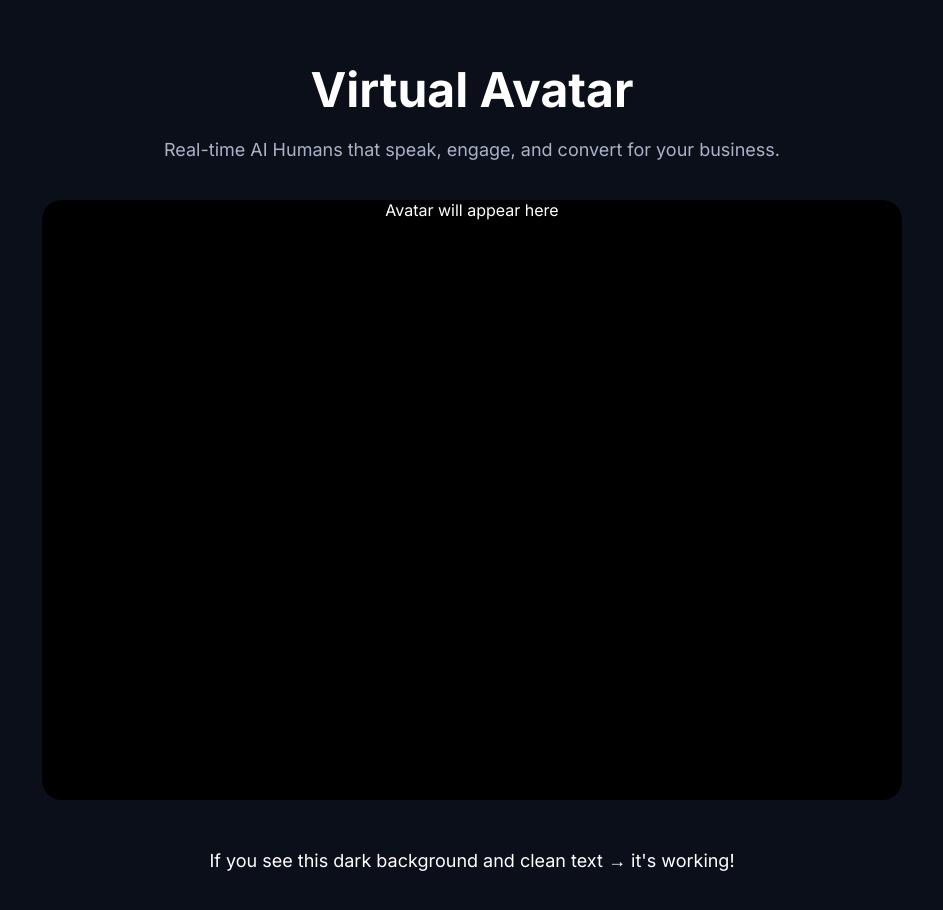
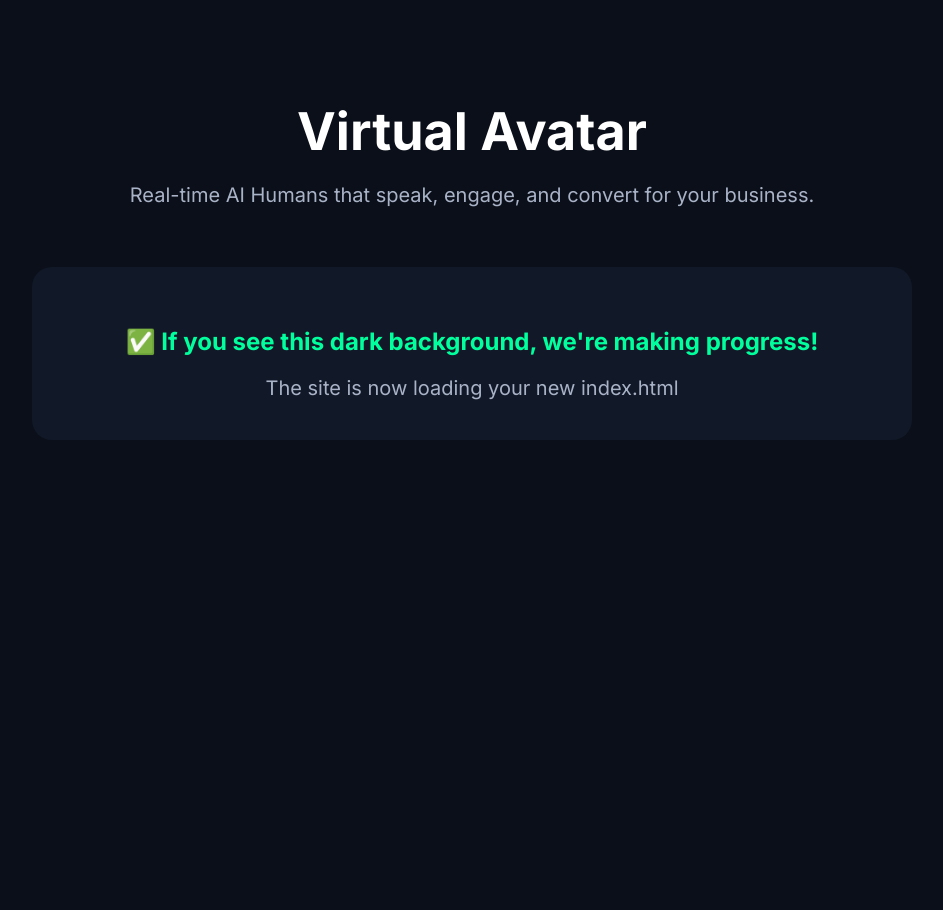
Before and after one commit to rolandobristow-art/Virtual-Avatar-Backend, a website: page public/index.html in a window 1280 px wide. Shown: the whole page, without its empty margins (168-1111 px from the left). After the commit the page ends 800 px from the top, so only its background shows below. Drawn offline with Linux system fonts and the light colour scheme.

Commit message:
Force clean minimal index.html - v2

```diff
--- a/public/index.html
+++ b/public/index.html
@@ -8,28 +8,33 @@
     <link href="https://fonts.googleapis.com/css2?family=Inter:wght@400;500;600;700&display=swap" rel="stylesheet">
 
     <style>
-        * { box-sizing: border-box; }
         body {
             margin: 0;
             font-family: 'Inter', sans-serif;
             background: #0b0f19;
             color: #ffffff;
             text-align: center;
-            padding: 40px 20px;
+            padding: 80px 20px;
         }
-        h1 { font-size: 48px; margin: 20px 0; }
-        .subtitle { font-size: 18px; color: #a9b3c7; max-width: 700px; margin: 0 auto 40px; }
+        h1 {
+            font-size: 52px;
+            margin: 20px 0;
+        }
+        p {
+            font-size: 20px;
+            color: #a9b3c7;
+            max-width: 700px;
+            margin: 0 auto;
+        }
     </style>
 </head>
 <body>
     <h1>Virtual Avatar</h1>
-    <p class="subtitle">Real-time AI Humans that speak, engage, and convert for your business.</p>
+    <p>Real-time AI Humans that speak, engage, and convert for your business.</p>
 
-    <div id="avatarContainer" style="width:100%; max-width:860px; height:600px; background:#000; margin:40px auto; border-radius:20px;">
-        Avatar will appear here
+    <div style="margin: 60px auto; padding: 40px; background: #111827; border-radius: 20px; max-width: 800px;">
+        <h2 style="color:#00ff9d;">✅ If you see this dark background, we're making progress!</h2>
+        <p>The site is now loading your new index.html</p>
     </div>
-
-    <p style="margin-top:50px; font-size:18px;">If you see this dark background and clean text → it's working!</p>
-
 </body>
 </html>
```
